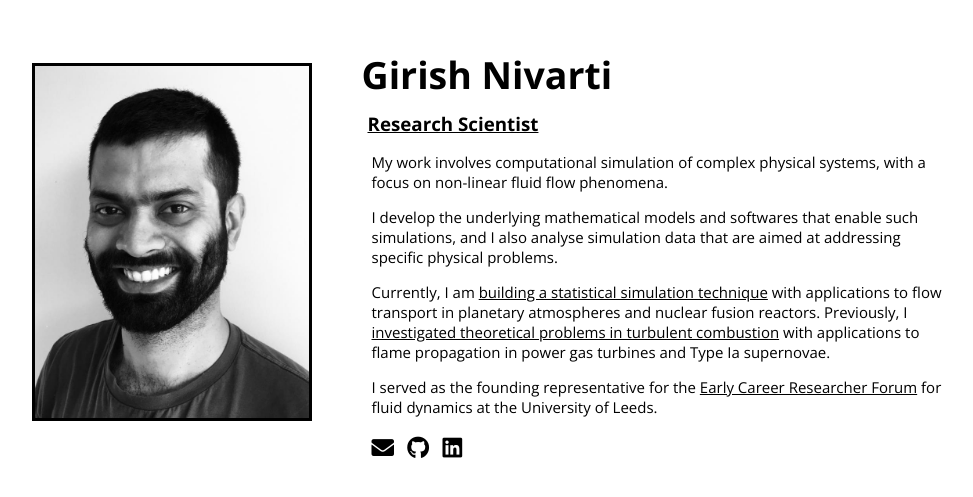
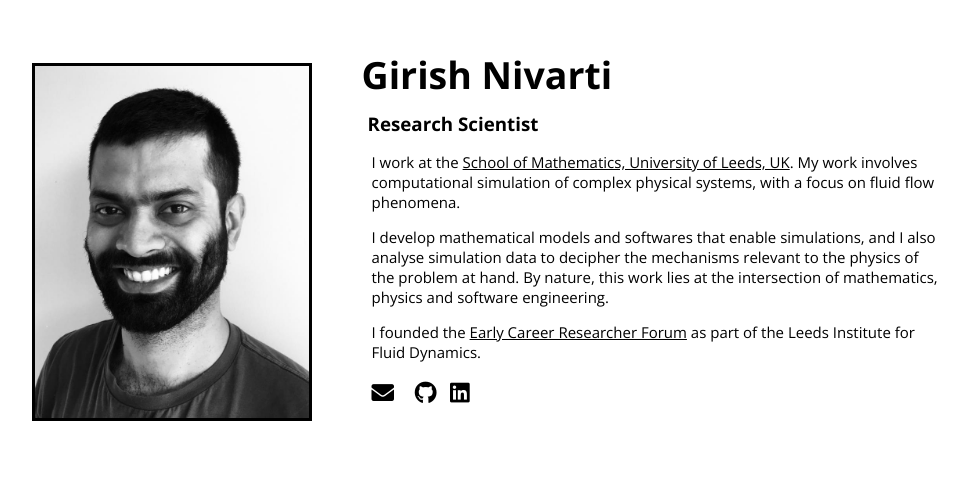
Before and after one commit to gvn22/gvn22.github.io, a plain HTML site: page index.html in a window 1280 px wide. Shown: the part 119-616 px from the top of the page, without its empty margins (231-1204 px from the left). Drawn offline with nearby package versions, Linux system fonts and the light colour scheme; some icons are missing.

Commit message:
deploy: gvn22/hugolandingpage@f600acc408cf467de7838f38d1dabdbfc667f4df

```diff
--- a/index.html
+++ b/index.html
@@ -9,6 +9,7 @@
 
     <link rel="stylesheet" href="./css/style.css">
     <link rel="stylesheet" href="https://fonts.googleapis.com/css?family=Open Sans:400,700">
+    <link rel="stylesheet" href="https://cdn.jsdelivr.net/gh/jpswalsh/academicons@1/css/academicons.min.css">
     <link rel="stylesheet" href="https://use.fontawesome.com/releases/v5.8.1/css/all.css" integrity="sha384-50oBUHEmvpQ+1lW4y57PTFmhCaXp0ML5d60M1M7uH2+nqUivzIebhndOJK28anvf" crossorigin="anonymous">
 
 </head>
@@ -23,15 +24,17 @@
 
         <div class="column right">
             <h1>Girish Nivarti</h1>
-            <h2><a href=https://eps.leeds.ac.uk/maths/staff/5840/girish-nivarti>Research Scientist</a></h2>
-            <p><p>My work involves computational simulation of complex physical systems, with a focus on non-linear fluid flow phenomena.</p>
-<p>I develop the underlying mathematical models and softwares that enable such simulations, and I also analyse simulation data that are aimed at addressing specific physical problems.</p>
-<p>Currently, I am <a href="https://github.com/gvn22/ZonalFlow.jl">building a statistical simulation technique</a> with applications to flow transport in planetary atmospheres and nuclear fusion reactors. Previously, I <a href="https://www.repository.cam.ac.uk/handle/1810/270335">investigated theoretical problems in turbulent combustion</a> with applications to flame propagation in power gas turbines and Type Ia supernovae.</p>
-<p>I served as the founding representative for the <a href="https://fluids.leeds.ac.uk/lifd-sub-groups/early-career-researcher-forum/">Early Career Researcher Forum</a> for fluid dynamics at the University of Leeds.</p>
+            <h2>Research Scientist</h2>
+            <p><p>I work at the <a href="https://eps.leeds.ac.uk/maths/staff/5840/girish-nivarti">School of Mathematics, University of Leeds, UK</a>. My work involves computational simulation of complex physical systems, with a focus on fluid flow phenomena.</p>
+<p>I develop mathematical models and softwares that enable simulations, and I also analyse simulation data to decipher the mechanisms relevant to the physics of the problem at hand. By nature, this work lies at the intersection of mathematics, physics and software engineering.</p>
+<!-- raw HTML omitted -->
+<p>I founded the <a href="https://fluids.leeds.ac.uk/lifd-sub-groups/early-career-researcher-forum/">Early Career Researcher Forum</a> as part of the Leeds Institute for Fluid Dynamics.</p>
 </p>
 
             <div class="links"><a rel="me" href="g.v.nivarti@leeds.ac.uk" title="E-mail">
                         <span class="fas fa-envelope"></span>
+                    </a><a rel="me" href="https://www.researchgate.net/profile/Girish-Nivarti" title="researchgate">
+                        <span class="ai ai-researchgate-square"></span>
                     </a><a rel="me" href="https://github.com/gvn22" title="Github">
                         <span class="fab fa-github"></span>
                     </a><a rel="me" href="https://uk.linkedin.com/in/girish-nivarti-phd" title="Linked-in">
```
Also changed, not shown: 1 other file.
